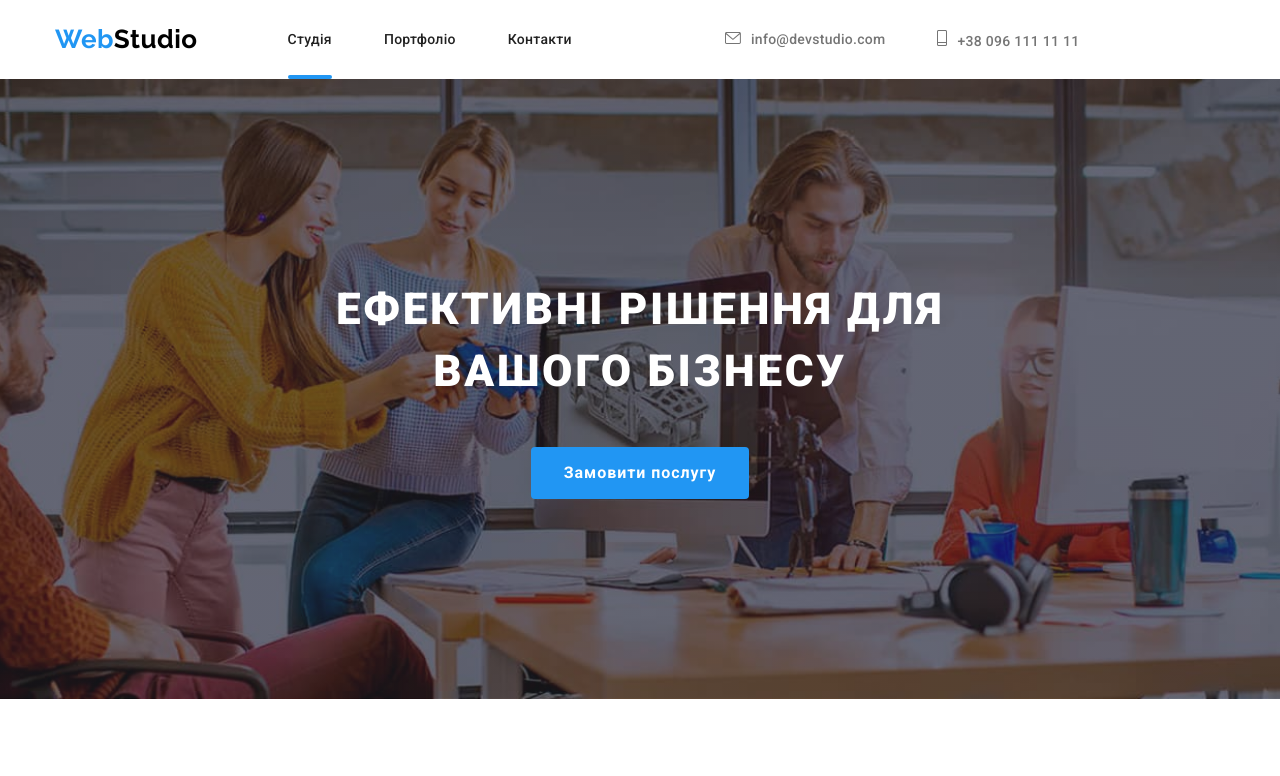
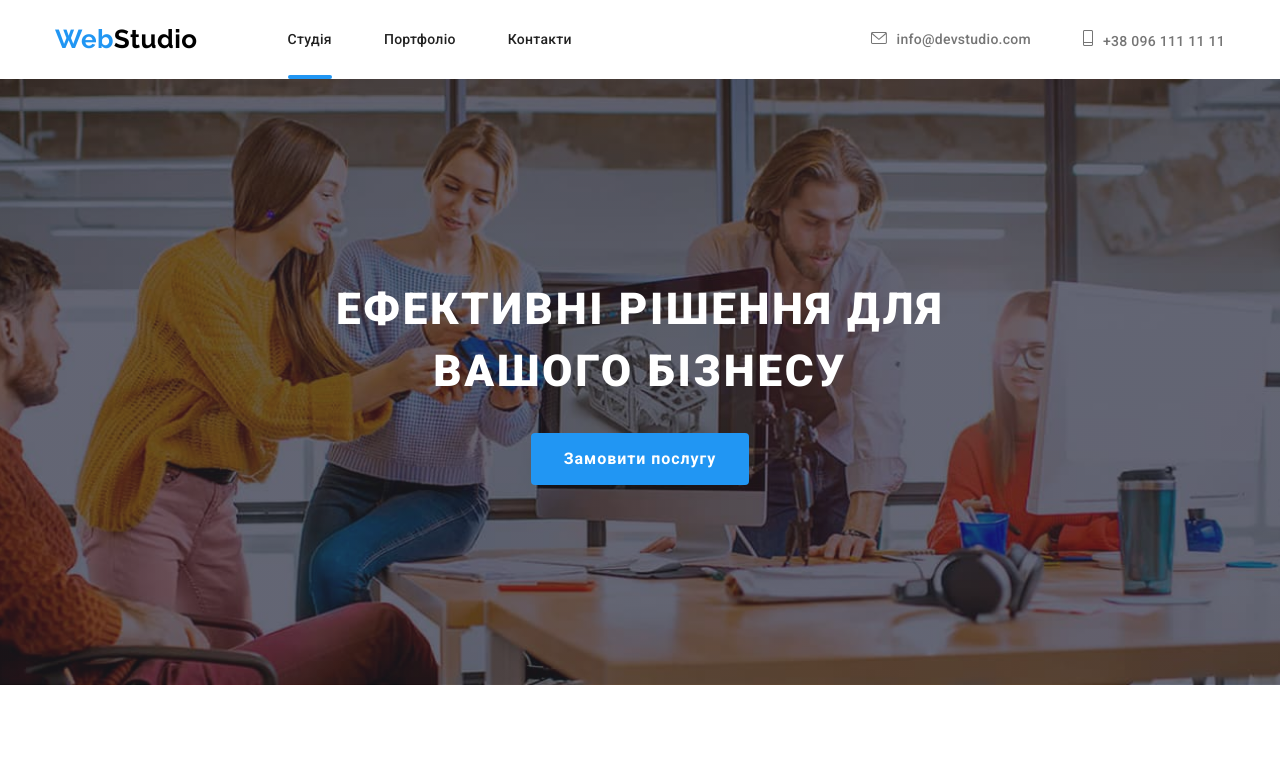
Before and after one commit to AlenaFE61/goit-markup-hw-08, a plain HTML site: page index.html in a window 1280 px wide. Shown: the top 776 px of the page. Drawn offline with nearby package versions, Linux system fonts and the light colour scheme.

Commit message:
change scss

```diff
--- a/sass/components/_advantages.scss
+++ b/sass/components/_advantages.scss
@@ -11,7 +11,7 @@
   display: none;
 }
 .advantages-list_item{
-  width: 450px;
+  // width: 450px;
 
   @include tablet{
     width: 354px;
--- a/sass/components/_callback.scss
+++ b/sass/components/_callback.scss
@@ -38,7 +38,7 @@
     text-align: center;
     max-width: 360px;
     margin: 0 auto;
-    margin-bottom: 44px;
+    margin-bottom: 30px;
     color:var(--primery-white-color);
     font-weight: 900;
     font-size: 26px;
--- a/sass/components/_footer.scss
+++ b/sass/components/_footer.scss
@@ -6,12 +6,20 @@
   font-family: 'Roboto' , sans-serif;
 }
 .footer-block{
+
+  @include tablet{
   display: flex;
   flex-wrap: wrap;
+  text-align: center;
+
+  @include desktop{
+    flex-wrap: nowrap;
+  }
+  // justify-content: space-between;
+  }
 }
 .footer-wrapp{
-  display: block;
-  margin: 0 auto;
+  // margin: 0 auto;
   text-align: center;
 
 
@@ -29,11 +37,14 @@
   color: var(--primery-white-color);
 }
 .footer-contacts{
+
   @include tablet{
     margin-right: 160px;
+    padding-left: 80px;
   }
   @include desktop{
     margin-right: 70px;
+    padding-left: 0;
   }
 
 }
@@ -43,12 +54,14 @@
   padding-top: 0;
   padding-bottom: 0;
   margin-bottom: 60px;
+
   @include tablet{
     margin-bottom: 0;
 
   }
   .list-footer-item{
     margin-bottom: 9px;
+    font-style: normal;
 
     &:last-child{
       margin-bottom: 0;
@@ -83,10 +96,13 @@
 }
 
 .join{
-  // width: 206px;
   height: 80px;
   padding-top: 12px;
   text-align: center;
+  @include desktop{
+    text-align: start;
+  }
+
 
 
   // margin-left: 56px;
@@ -147,6 +163,9 @@
 .footer-form{
   display: block;
   margin: 0 auto;
+  @include desktop{
+    text-align: left;
+  }
 
   .footer-label{
     box-sizing: border-box;
--- a/sass/components/_header.scss
+++ b/sass/components/_header.scss
@@ -1,16 +1,16 @@
 
   .main-container{
-
   display: flex;
   align-items: center;
 
    .item{
+    position: relative;
     @include tablet{
       margin-right: 10px;
     }
     @include desktop{
     margin-right: 52px;
-    position: relative;
+
     }
     &:last-child{
       margin-right: 0;
@@ -27,13 +27,11 @@
       text-decoration: none;
       cursor: pointer;
       transition: 250ms cubic-bezier(0.4, 0, 0.2, 1);
-
       &:hover,
       &:focus{
        color:var(--accent-color);
        outline:none;
       }
-
       .current{
        color:var(--accent-color);
        }
@@ -41,22 +39,22 @@
   }
   .contsct-list{
     display: none;
-    margin-left:auto;
+    margin-left: auto;
+
     @include tablet{
+      margin-left: auto;
+      display: block;
+    }
+    @include desktop{
       display: flex;
-      max-width: 300px;
-      @include desktop{
-        min-width: 500px;
-      }
     }
-
-
-
+    }
     .contact-list__item{
       &:first-child{
+        @include desktop{
         margin-right: 52px;
        }
-
+      }
        .contact-list__link{
         font-weight: 500;
         font-size: 14px;
@@ -70,12 +68,10 @@
         &:focus{
         color:#2196F3;
         }
-
-
        }
     }
    }
-}
+
 .navigation-menu{
   display: none;
   @include tablet{
@@ -88,14 +84,17 @@
 }
 
  .current::after{
-  position: absolute;
-  bottom:0;
-  right: 0px;
-  content: "";
-  width: 100%;
+  @include tablet{
+    content: "";
+    position: absolute;
+    width: 100%;
   height: 4px;
   background-color: var(--accent-color);
   border-radius: 2px;
+  bottom:0;
+  right: 0px;
+  }
+
  }
 
  .contact-list__icon{
@@ -129,13 +128,12 @@
 }
 .mob-menu{
   position: fixed;
-  width: 130vh;
+  width: 100vh;
   height: 100vh;
   background-color:#ffffff;
   top: 0;
   z-index: 1;
   padding-bottom: 32px;
-  padding-top: 5px;
   >.mob-wrapp{
     height: 100%;
     display: flex;
@@ -149,12 +147,11 @@
   border:none;
   margin-left: auto;
   display: block;
-  margin-bottom: 10px;
 }
 
 .mob-list {
   font-weight: 500;
-  font-size: 28px;
+  font-size: 40px;
   line-height: 1.17;
   letter-spacing: 0.02em;
   color: #212121;
--- a/sass/components/_modal.scss
+++ b/sass/components/_modal.scss
@@ -9,8 +9,8 @@
 
   .modal{
     padding: 40px;
-    width: 528px;
-    min-height: 581px;
+    width: 450px;
+    min-height: 609px;
     background-color: #FFFFFF;
     box-shadow: 0px 1px 3px rgba(0, 0, 0, 0.12), 0px 1px 1px rgba(0, 0, 0, 0.14), 0px 2px 1px rgba(0, 0, 0, 0.2);
     border-radius: 4px;
@@ -18,6 +18,13 @@
     top: 50%;
     left: 50%;
     transform: translate(-50%,-50%) scale(1);
+    @include tablet{
+
+    }
+    @include desktop{
+      width: 528px;
+    min-height: 581px;
+    }
 
     .modal-button{
       width: 30px;
@@ -118,8 +125,8 @@
     line-height: 14px;
     letter-spacing: 0.01em;
     padding: 12px 16px;
-    width: 448px;
-    height: 120px;
+    width: 338px;
+    height: 96px;
     resize: none;
     border: 1px solid rgba(33, 33, 33, 0.2);
     margin-top: 4px;
@@ -127,9 +134,14 @@
     border-radius: 4px;
     box-sizing: border-box;
     width: 100%;
+
+    @include desktop{
+      width: 448px;
+    height: 120px;
+    }
   }
   .modal-label-approv{
-    font-size: 14px;
+    font-size: 12px;
     line-height: 1.7;
     letter-spacing: 0.03em;
     color: #757575;
@@ -137,6 +149,9 @@
     display: flex;
     justify-content: center;
     align-items:center;
+    @include desktop{
+      font-size: 14px;
+    }
   }
   .modal-approv-conditions{
   text-decoration: underline;
--- a/sass/components/_teams.scss
+++ b/sass/components/_teams.scss
@@ -26,33 +26,43 @@
   box-shadow: 0px 1px 3px rgba(0, 0, 0, 0.12), 0px 1px 1px rgba(0, 0, 0, 0.14), 0px 2px 1px rgba(0, 0, 0, 0.2);
   border-radius: 0px 0px 4px 4px;
   margin-bottom: 30px;
+  &:last-child{
+    margin-bottom: 0px;
+  }
+
 
   @include tablet{
     margin-right: 30px;
     &:nth-child(2){
       margin-right: 0;
     }
-
+    &:nth-child(3){
+      margin-bottom: 0px;
+    }
     &:last-child{
       margin-right: 0;
     }
   }
     @include desktop{
+      margin-bottom: 0;
       &:nth-child(2){
         margin-right: 30px;
+
     }
   }
 
   .tims-photo{
-    width: 450px;
-    height: 622px;
+    // width: 450px;
+    height: auto;
+
      @include tablet{
       width: 354px;
-      height: 374px;
+      height: auto;
      }
      @include desktop{
       width: 270px;
-      height: 260px;
+      height: auto;
+
      }
 
   }
```
Also changed, not shown: index.html (+1 -0 lines), css/main.css, css/main.min.css, 2 other files.
